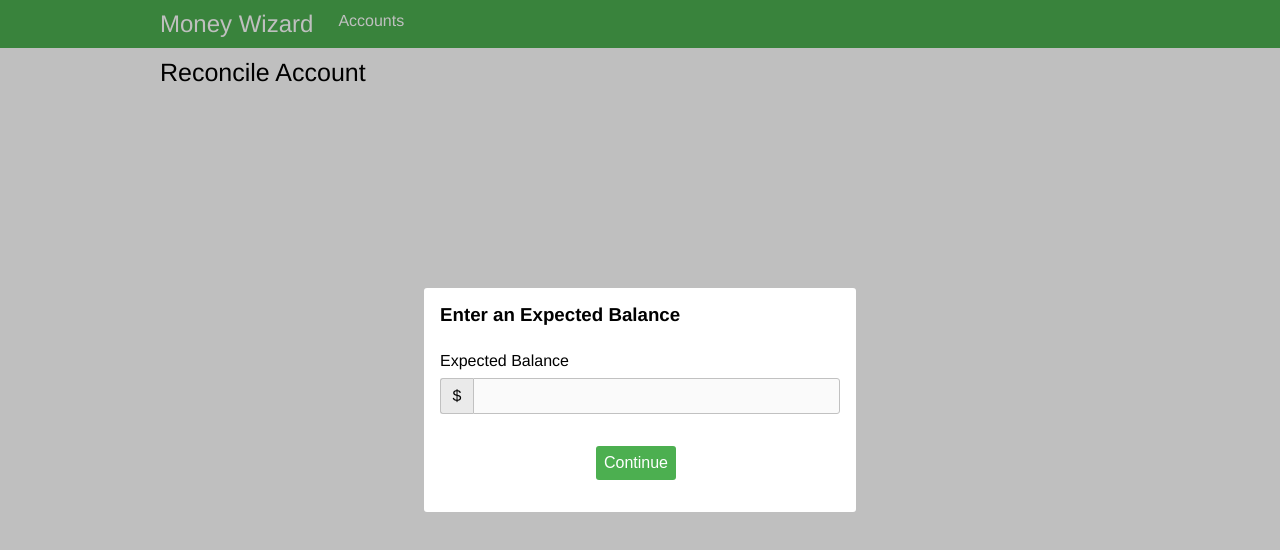
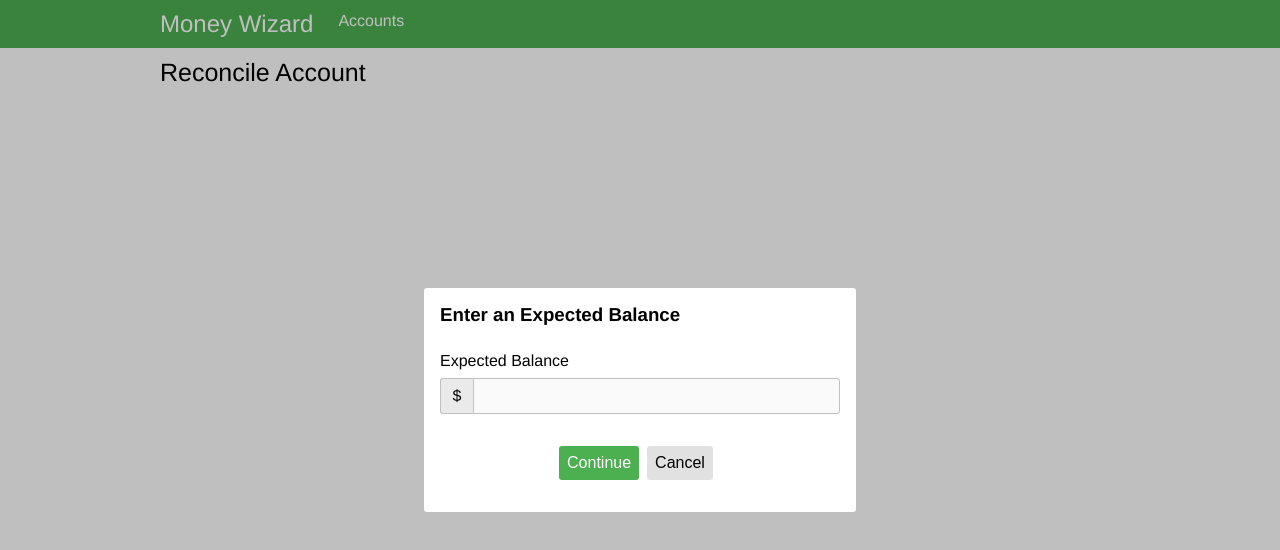
Before and after one commit to alecgunnar/money-wizard, a Vue app in the folder ui/: page /#/account/1/reconcile in a window 1280 px wide. Shown: the top 550 px of the page. Built offline with nearby package versions, Linux system fonts and the light colour scheme.

Commit message:
Send user to account page when form is canceled

```diff
--- a/ui/src/components/forms/ExpectedBalanceForm.vue
+++ b/ui/src/components/forms/ExpectedBalanceForm.vue
@@ -30,6 +30,9 @@
       <div class="form__footer">
         <button type="submit"
           data-qa="continue">Continue</button>
+        <button data-qa="cancel"
+          type="button"
+          @click="cancel">Cancel</button>
       </div>
     </form>
   </div>
@@ -47,9 +50,12 @@ export default {
   },
   methods: {
     beginReconciliation (e) {
-      e.stopPropagation()
+      e.preventDefault()
       this.emptyAmountErr = !this.amount
       this.nonNumericAmountErr = !this.emptyAmountErr && isNaN(parseFloat(this.amount))
+    },
+    cancel () {
+      this.$emit('canceled')
     }
   }
 }
--- a/ui/src/views/Reconcile.vue
+++ b/ui/src/views/Reconcile.vue
@@ -4,7 +4,7 @@
     <div class="modal">
       <div class="modal__window">
         <h3>Enter an Expected Balance</h3>
-        <ExpectedBalanceForm />
+        <ExpectedBalanceForm @canceled="formCanceled" />
       </div>
     </div>
   </div>
@@ -15,6 +15,22 @@ import ExpectedBalanceForm from '@/components/forms/ExpectedBalanceForm'
 
 export default {
   name: 'reconcile',
+  props: {
+    id: {
+      required: true,
+      type: Number
+    }
+  },
+  methods: {
+    formCanceled () {
+      this.$router.push({
+        name: 'account',
+        params: {
+          id: this.id
+        }
+      })
+    }
+  },
   components: {
     ExpectedBalanceForm
   }
```
Also changed, not shown: 2 other files (tests, documents, lock files or other folders).
